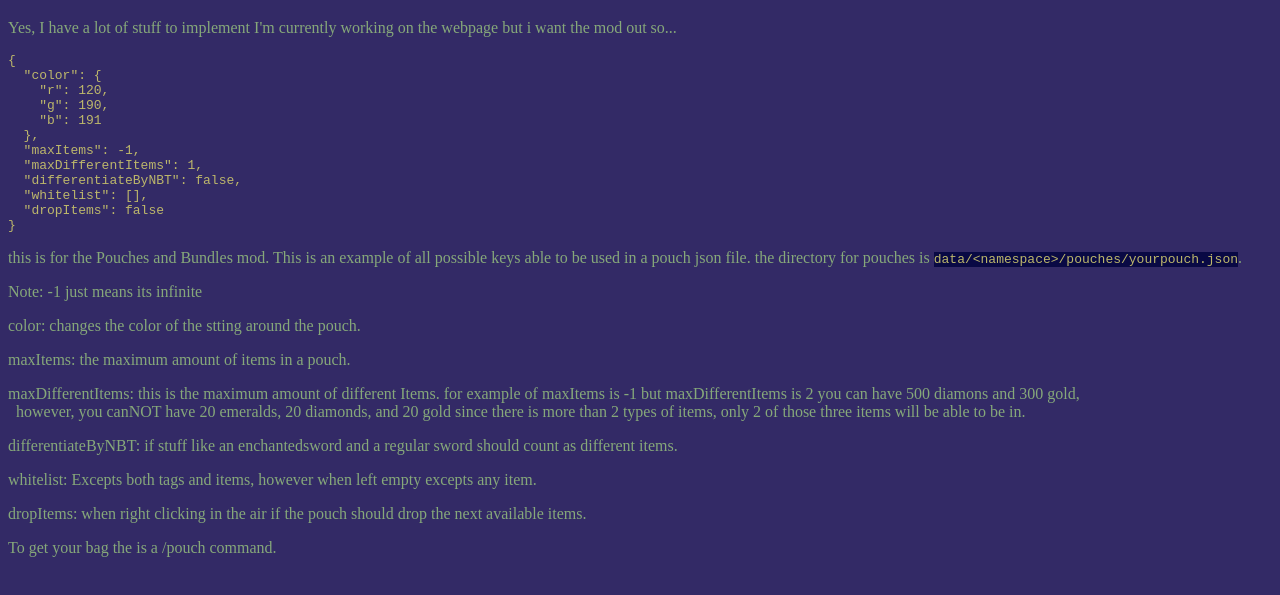
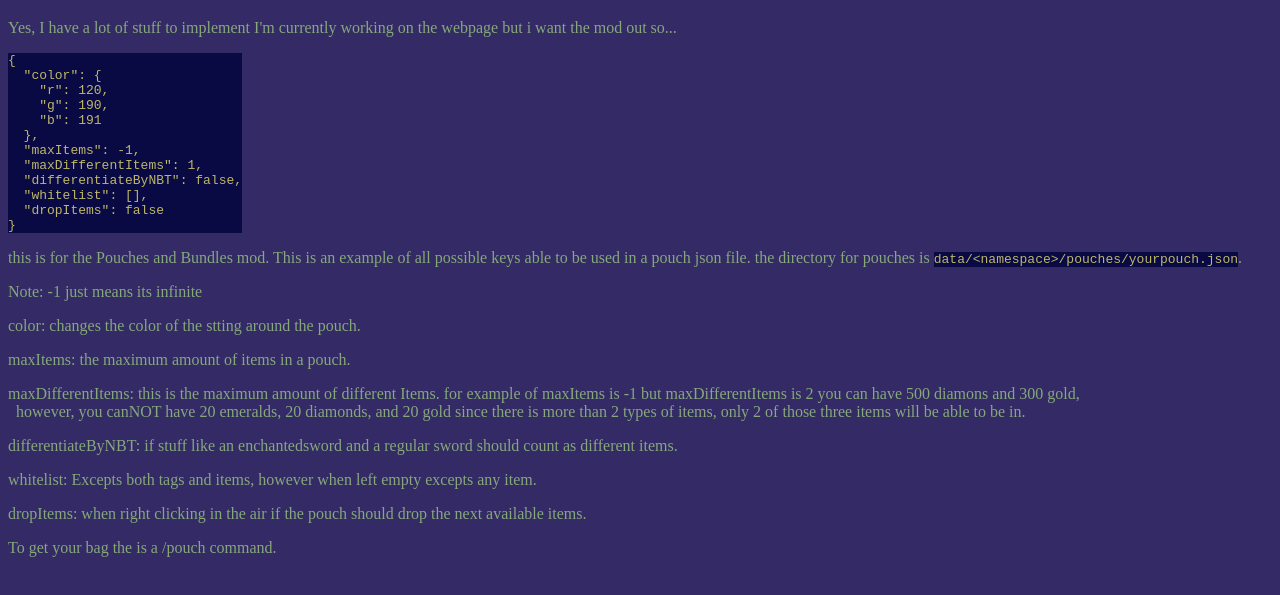
Before and after one commit to zayzero/McSweatShopWiki, a plain HTML site: page index.html in a window 1280 px wide. Shown: the part 61-656 px from the top of the page. Drawn offline with Linux system fonts and the light colour scheme; a script that the page names is missing.

Commit message:
Update style.css
colored spacing for json

```diff
--- a/style.css
+++ b/style.css
@@ -3,8 +3,9 @@ body {
     color: rgb(134, 168, 122);
     /* border-color: ; */
 }
-code {
+code, .code {
     background-color: rgb(9, 9, 68);
     color: darkkhaki;
+    width: max-content;
     /* border-color: ; */
 }
```
